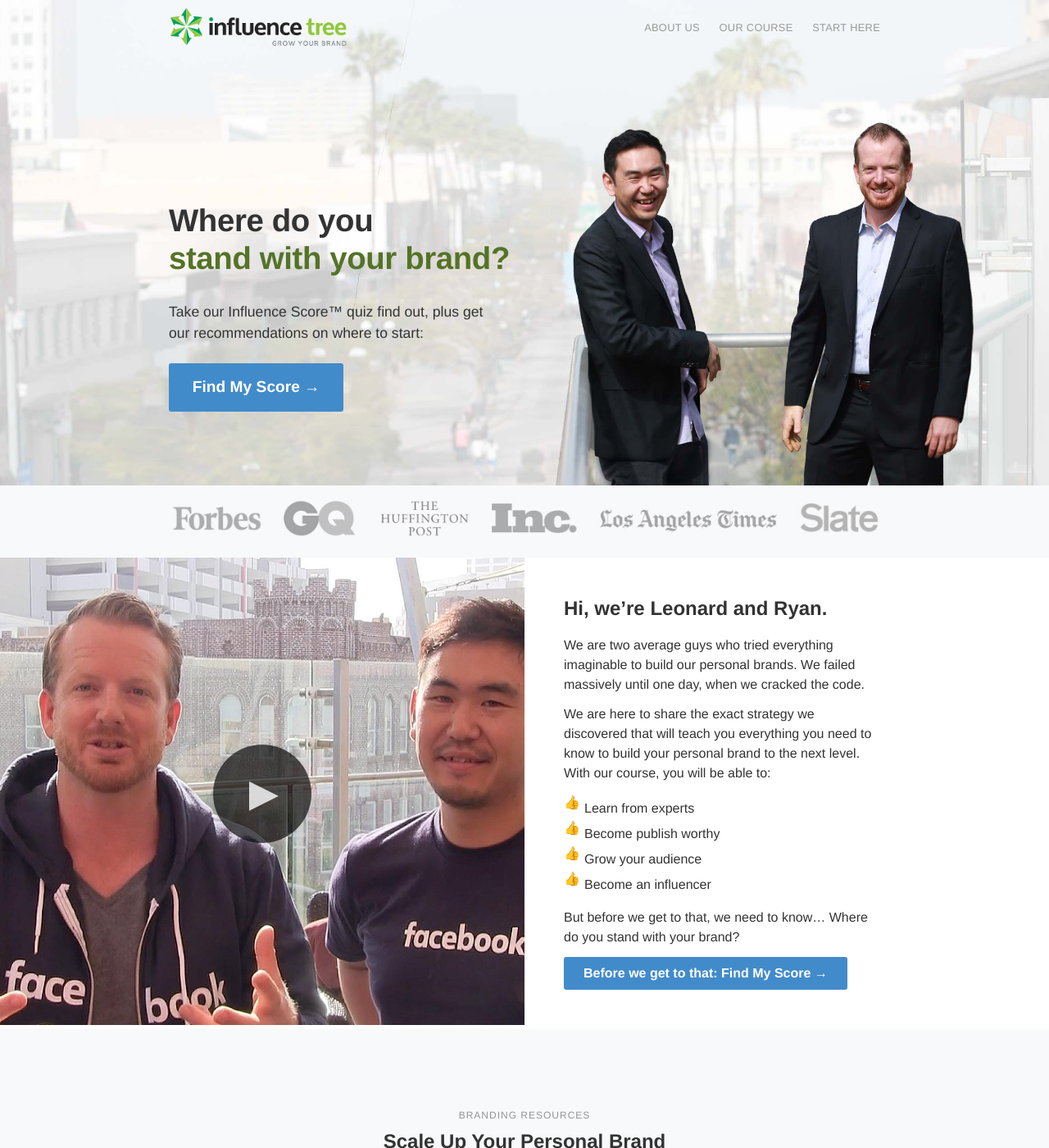
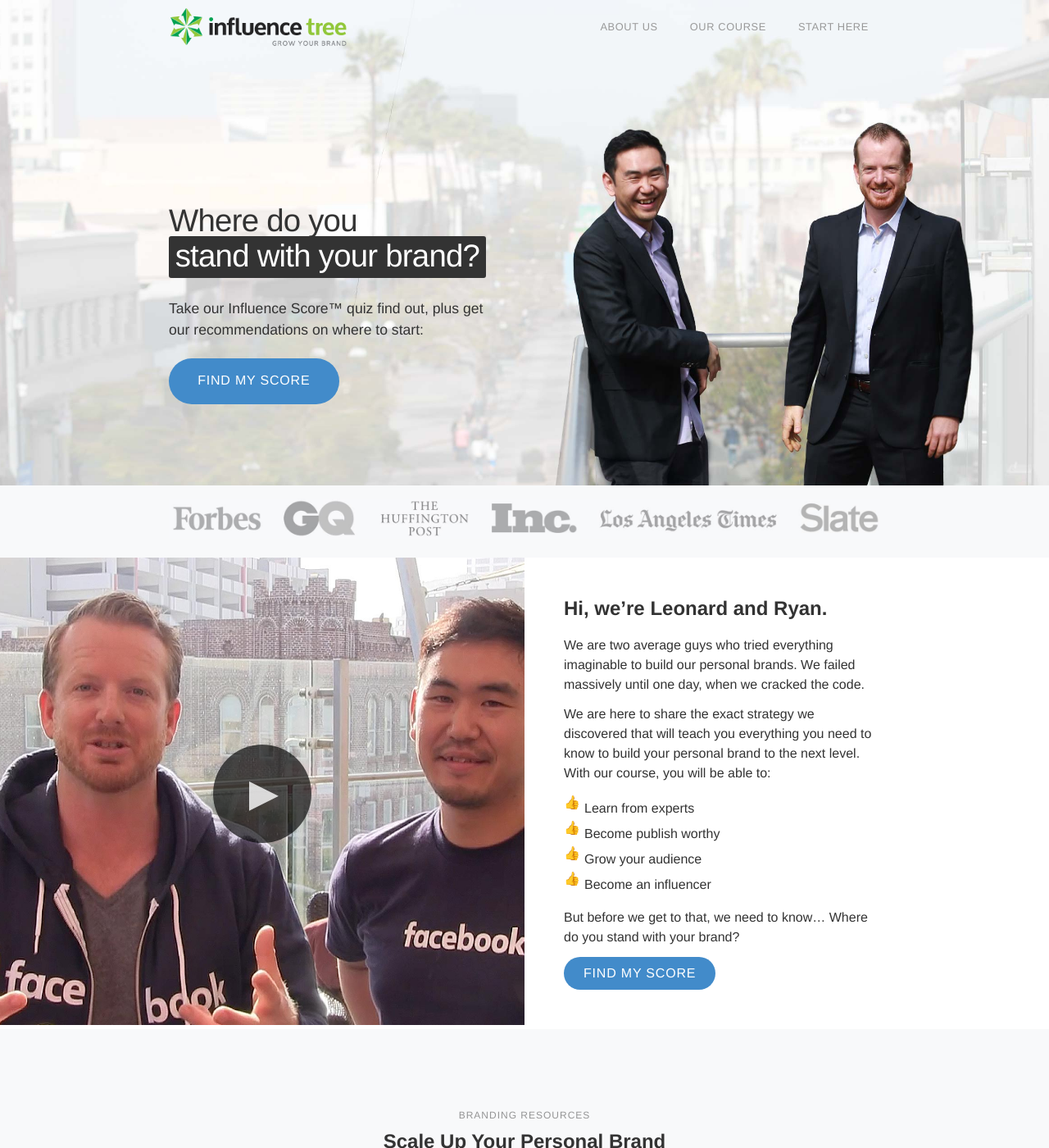
Before and after one commit to fairheadcreative/influencetree, a Jekyll site: the page built from index.html, in a window 1280 px wide and 1400 px high. Shown: the whole window at 82% size. Built offline with Jekyll 4.4.1, drawn with Linux system fonts in a browser that asks for light colours; Markdown is read by kramdown in place of the engine named in the settings; a script that is not in the unit is left out; the list of posts is cut into pages by our own code; some of the changed text lies outside the part shown.

Commit message:
Minor style & copy updates

```diff
--- a/_sass/base/_buttons.scss
+++ b/_sass/base/_buttons.scss
@@ -10,11 +10,13 @@
   font-family: $base-font-family;
   font-size: $base-font-size;
   -webkit-font-smoothing: antialiased;
-  font-weight: 600;
+  font-weight: 500;
   line-height: 1;
+  letter-spacing: 0.05em;
   padding: $small-spacing $base-spacing;
   text-decoration: none;
   transition: background-color $base-duration $base-timing;
+  text-transform: uppercase;
   user-select: none;
   vertical-align: middle;
   white-space: nowrap;
--- a/_sass/base/_variables.scss
+++ b/_sass/base/_variables.scss
@@ -10,7 +10,7 @@ $base-line-height: 1.5;
 $heading-line-height: 1.2;
 
 // Other Sizes
-$base-border-radius: 3px;
+$base-border-radius: 100px;
 $base-spacing: $base-line-height * 1em;
 $small-spacing: $base-spacing / 2;
 $base-z-index: 0;
--- a/about.html
+++ b/about.html
@@ -46,7 +46,7 @@ exit: video-313
   <div class="container">
     <h2 class="closing__title">No matter where you are, see how you <span>stand with your brand.</span></h2>
     <p class="closing__lead">Discover your Influence Score™:</p>
-    <a class="closing__cta button" href="you.html">Let's Go &rarr;</a>
+    <a class="closing__cta button" href="you.html">Find my score</a>
   </div>
 </section>
 
@@ -75,8 +75,8 @@ exit: video-313
 
 <section class="closing group">
   <div class="container">
-    <h2 class="closing__title">Where do you <span>stand</span> with your <span>brand?</span></h2>
+    <h2 class="closing__title">Where do you stand with your brand?</h2>
     <p class="closing__lead">Ready to discover your Influence Score™? Take the quiz to see how you stand with your brand:</p>
-    <a class="closing__cta button" href="you.html">Let's Go &rarr;</a>
+    <a class="closing__cta button" href="you.html">Find my score</a>
   </div>
 </section>
--- a/css/screen.scss
+++ b/css/screen.scss
@@ -29,7 +29,7 @@
 .nav-alt,
 header:not(.home-header) {
   @include transition(all .25s ease);
-  background: rgba(23, 161, 83, 0.98);
+  background: rgba(26, 165, 113, 0.98);
   padding-bottom: .5em;
   position: fixed;
   width: 100%;
@@ -99,21 +99,32 @@ header.fixed {
   display: inline-block;
   margin-left: .75em;
   text-transform: uppercase;
-  letter-spacing: 0.025em;
   font-size: .7em;
+  -webkit-font-smoothing: antialiased;
+  letter-spacing: 0.05em;
 
   @include media(em(375)) {
     font-size: .8em;
   }
 
   @include media($medium-screen) {
-    margin-left: 1.5em;
+    margin-left: .5em;
   }
 
   &:first-child { margin-left: 0; }
-  &:hover a { color: #93c645; }
   span { @include media(max-width em(660)) { display: none; }}
-  a { color: white; }
+
+  a {
+    color: white;
+    padding: .5em 1.1em;
+    border-radius: 2em;
+		@include transition(all .15s ease);
+  }
+
+  &:hover a {
+		color: white !important;
+		background: rgba(0,0,0,.2);
+  }
 }
 
 // Hero / Closing
@@ -159,9 +170,13 @@ header.fixed {
 
 .hero__cta,
 .closing__cta {
-  font-size: 1.2em;
+  font-size: 1em;
   margin-top: .5em;
-  padding: 1em 1.5em 1.1em;
+  padding: 1.2em 2.2em 1.3em;
+}
+
+.closing__cta {
+	margin-top: 1em;
 }
 
 .closing {
@@ -180,11 +195,19 @@ header.fixed {
 .closing__title {
   max-width: 25em;
   margin: 0 auto 1em;
+	font-weight: 400;
+	-webkit-font-smoothing: antialiased;
+
+	span { display: block; }
 }
 
 .closing__lead {
-  max-width: 37em;
+	-webkit-font-smoothing: antialiased;
+  max-width: 40em;
   margin: 0 auto .75em;
+	color: #b2c5ca;
+	font-size: 1em;
+	letter-spacing: 0.04em;
 }
 
 // Block elements
@@ -199,9 +222,12 @@ header.fixed {
   margin-bottom: 4em;
 
   p {
-    max-width: 15em;
-    margin: 0 auto 1em;
-    color: $base-font-color;
+    margin: 0 auto 1.2em;
+    color: #555;
+    max-width: 16em;
+    color: #333;
+    font-size: .9em;
+    letter-spacing: 0.03em;
   }
 
   h3 {
@@ -243,12 +269,17 @@ a.block__item {
 
 .who__content {
   padding: 3em;
+	@include transition(all .25s ease);
 
   @include media($large-screen) {
     width: 50%;
     max-width: 30em;
     float: left;
   }
+
+	&.hide {
+		opacity: 0;
+	}
 }
 
 .who { @include row; }
@@ -273,7 +304,8 @@ a.block__item {
   right: 0;
   @include transition(all .25s ease);
 }
-.who-start:hover {
+.who-start:hover,
+.who-start:focus {
   background: rgba(0,0,0,1);
   color: rgba(255,255,255,1);
 }
@@ -283,9 +315,44 @@ a.block__item {
   text-align: center;
   height: 230px;
   overflow: hidden;
-  background: url('../images/home-who-video.jpg') center;
-  background-size: cover;
+  background: black;
   position: relative;
+	@include transition(all .5s ease);
+
+	.who__video--teaser1,
+	.who__video--teaser2,
+	.who__video--teaser3 {
+		height: 100%;
+		width: 100%;
+		background: url('../images/home-who-video.jpg') center;
+		background-size: cover;
+		position: absolute;
+		top: 0;
+		left: 0;
+
+		&.hide {
+			@include transition(all .5s ease);
+		}
+		&.hidden {
+			opacity: 0 !important;
+		}
+	}
+	.who__video--teaser2 {
+		background-image: url('../images/home-who-video-2.jpg');
+	}
+	.who__video--teaser3 {
+		background-image: url('../images/home-who-video-3.jpg');
+	}
+
+	&.playing {
+		width: 100% !important;
+
+		.who__video--teaser1,
+		.who__video--teaser2,
+		.who__video--teaser3 {
+			opacity: 0 !important;
+		}
+	}
 
   .wistia_embed {
     width: 100% !important;
@@ -599,7 +666,7 @@ form {
   h1 {
     max-width: 15em;
     margin: 0 auto 1em;
-  }
+	}
 
   .hero__lead {
     text-align: center;
@@ -697,9 +764,26 @@ form {
   background: url('../images/home-hero-bg-small.jpg') no-repeat center -40px;
   background-size: 2000px;
 
-  h1 span { color: #557328; }
+  h1 span {
+		display: inline-block;
+    background: #333;
+    color: white;
+    padding: .03em .2em .12em;
+    display: inline-block;
+    position: relative;
+    top: -4.5px;
+    z-index: -1;
+    border-radius: 3px;
+	}
 
-  h1 { font-size: 1.5em; margin-top: 80px; }
+  h1 {
+		font-size: 1.5em;
+		margin: 80px 0 .5em;
+    font-weight: 400;
+    -webkit-font-smoothing: antialiased;
+    letter-spacing: -0.02em;
+    font-size: 2.2em;
+	}
 
   @include media(em(350)) {
     background-size: 600px auto;
@@ -722,8 +806,6 @@ form {
     background-size: 1000px auto;
 
     h1 { font-size: 2.4em; margin-top: 0; }
-
-    h1 span { display: block; }
   }
 
   @include media(em(1000)) {
--- a/index.html
+++ b/index.html
@@ -12,7 +12,7 @@ exit: video-313
     <div class="hero__content">
       <h1 class="hero__title">Where do you <span>stand with your brand?</span></h1>
       <p class="hero__lead">Take our Influence Score™ quiz find out, plus get our recommendations on where to start:</p>
-      <a class="hero__cta button" href="you.html">Find My Score &rarr;</a>
+      <a class="hero__cta button" href="you.html">Find My Score</a>
     </div>
   </div>
 </section>
@@ -25,6 +25,9 @@ exit: video-313
 
 <section class="who">
     <div class="who__video">
+      <div class="who__video--teaser1"></div>
+      <div class="who__video--teaser2" style="display:none;"></div>
+      <div class="who__video--teaser3" style="display:none;"></div>
       <a href="javascript:void(0);" class="who-start">►</a>
     </div>
 
@@ -42,7 +45,7 @@ exit: video-313
 
       <p>But before we get to that, we need to know… Where do you stand with your brand?</p>
 
-      <a class="button" href="course.html">Before we get to that: Find My Score &rarr;</a>
+      <a class="button" href="course.html">Find My Score</a>
     </div>
 </section>
 
@@ -78,10 +81,10 @@ exit: video-313
 
 <section class="closing group">
   <div class="container">
-    <h2 class="closing__title">But before we get to that, we need to know… Where do you <span>stand with your brand?</span></h2>
+    <h2 class="closing__title">But before we get to that, we need to know… <span>Where do you stand with your brand?</span></h2>
     <p class="closing__lead">No two people are in exact same position in life, and that’s why we want to learn more about where you are at, to make sure our course is a right fit for you.</p>
-    <p>Discover your Influence Score™ in less than a minute.</p>
-    <a class="closing__cta button" href="you.html">Find My Score &rarr;</a>
+    <p class="closing__lead">Discover your Influence Score™ in less than a minute:</p>
+    <a class="closing__cta button" href="you.html">Find My Score</a>
   </div>
 </section>
 
```
Also changed, not shown: course.html (+4 -4 lines), js/components/home.js (+27 -3 lines), js/production.js (+27 -3 lines), images/home-who-video-2.jpg (added), images/home-who-video-3.jpg (added), js/production.min.js.
